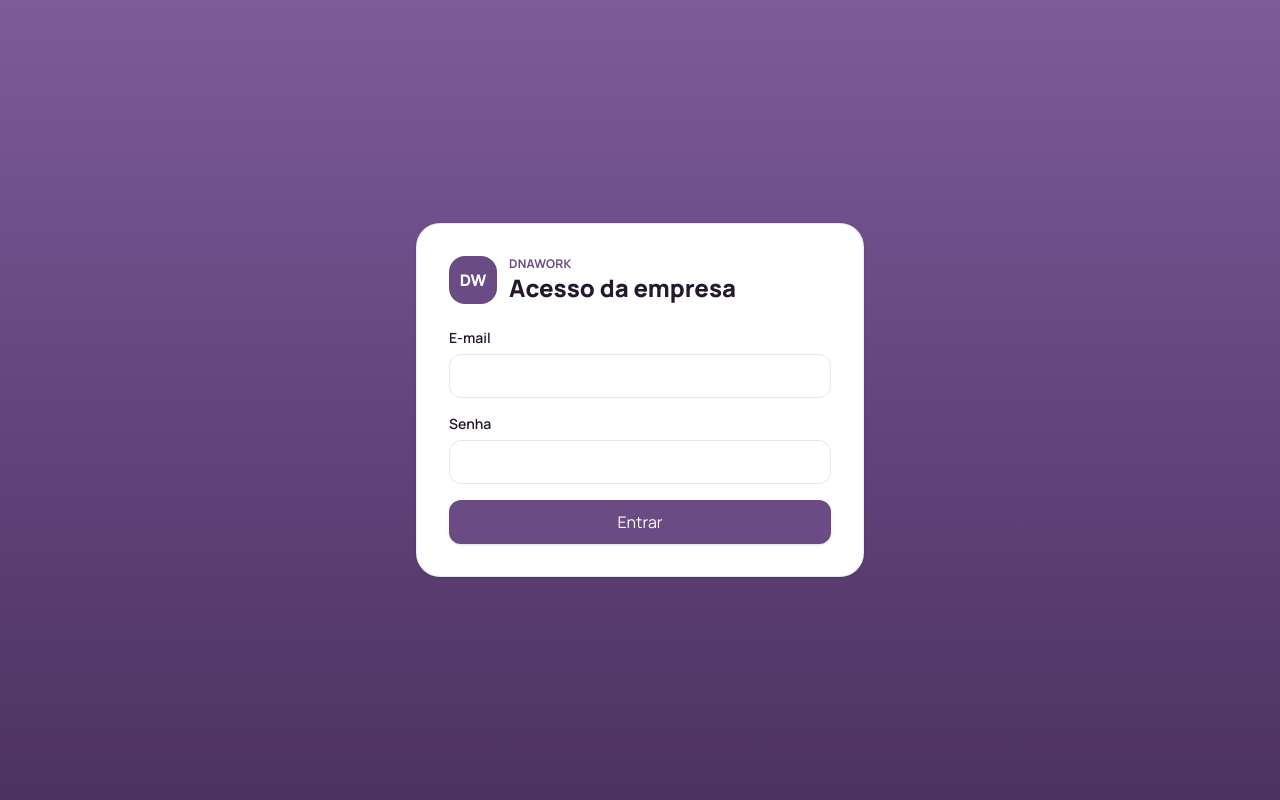
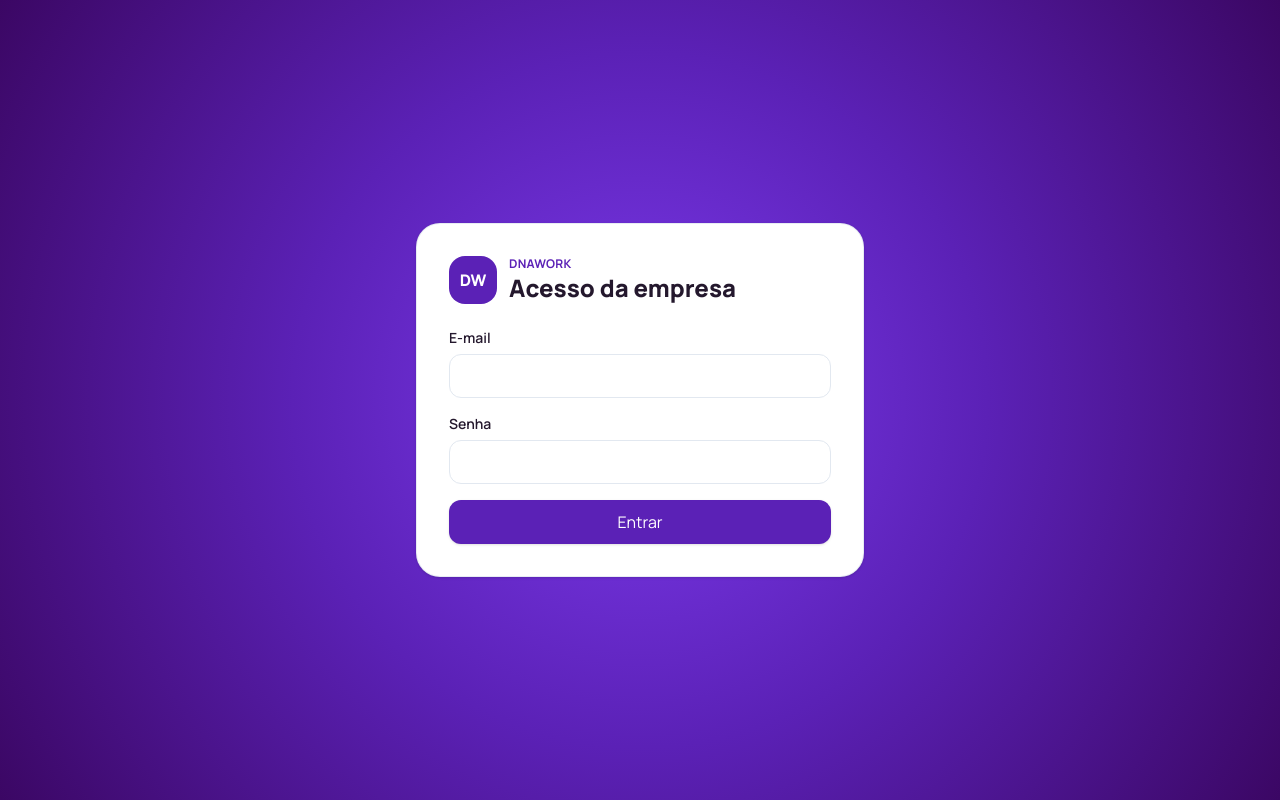
Before and after one commit to caiovpinheiro/sistema-dna-empresas, a React (Vite) app in the folder frontend/: page /login in a window 1280 px wide. Built offline with nearby package versions, Linux system fonts and the light colour scheme.

Commit message:
Deixa o login das empresas num roxo mais vivo.

```diff
--- a/frontend/src/App.tsx
+++ b/frontend/src/App.tsx
@@ -186,9 +186,9 @@ function LoginPage() {
     <TelaCentral>
       <Card className="w-full max-w-md p-8 hover:translate-y-0">
         <div className="mb-6 flex items-center gap-3">
-          <span className="grid h-12 w-12 place-items-center rounded-2xl bg-purple-brand font-extrabold text-white">DW</span>
+          <span className="grid h-12 w-12 place-items-center rounded-2xl bg-[#5b21b6] font-extrabold text-white">DW</span>
           <div>
-            <p className="text-xs font-bold tracking-wide uppercase text-purple-brand">DNAWORK</p>
+            <p className="text-xs font-bold tracking-wide uppercase text-[#5b21b6]">DNAWORK</p>
             <h1 className="text-2xl font-extrabold">Acesso da empresa</h1>
           </div>
         </div>
@@ -260,7 +260,7 @@ function Painel({ titulo, texto, detalhe }: { titulo: string; texto: string; det
 }
 
 function TelaCentral({ children }: { children: ReactNode }) {
-  return <div className="grid min-h-screen place-items-center bg-gradient-to-b from-[#7d5b99] to-[#4c3262] px-4">{children}</div>;
+  return <div className="grid min-h-screen place-items-center bg-[radial-gradient(circle_at_center,#7c3aed_0%,#5b21b6_46%,#3b0764_100%)] px-4">{children}</div>;
 }
 
 function iconeDe(label: string): LucideIcon {
--- a/frontend/src/components/ui.tsx
+++ b/frontend/src/components/ui.tsx
@@ -3,7 +3,7 @@ import type { ButtonHTMLAttributes, InputHTMLAttributes, ReactNode, SelectHTMLAt
 const buttonBase = "inline-flex items-center justify-center gap-2 rounded-xl px-4 py-2.5 text-sm font-semibold shadow-sm transition duration-200 hover:-translate-y-0.5 hover:shadow-md active:translate-y-0 active:scale-[0.97] disabled:cursor-not-allowed disabled:opacity-50 disabled:hover:translate-y-0 disabled:hover:shadow-sm";
 
 const variants = {
-  primary: "bg-purple-brand text-white hover:bg-[#5a3f70]",
+  primary: "bg-[#5b21b6] text-white hover:bg-[#4c1d95]",
   secondary: "bg-white text-[#24182d] ring-1 ring-slate-200 hover:bg-slate-50",
   ghost: "text-slate-600 shadow-none hover:bg-white/80 hover:shadow-none",
 };
--- a/frontend/src/index.css
+++ b/frontend/src/index.css
@@ -42,7 +42,7 @@ button, a {
   z-index: 60;
   display: grid;
   place-items: center;
-  background: linear-gradient(#7d5b99, #4c3262);
+  background: radial-gradient(circle at center, #7c3aed 0%, #5b21b6 46%, #3b0764 100%);
 }
 
 .login-ok {
@@ -59,15 +59,16 @@ button, a {
   width: 88px;
   height: 88px;
   border-radius: 999px;
-  background: white;
-  color: #6a4b84;
+  background: #f5f3ff;
+  color: #5b21b6;
+  box-shadow: 0 0 0 10px rgb(196 181 253 / 35%);
 }
 
 .login-ring {
   position: absolute;
   inset: 0;
   border-radius: inherit;
-  border: 2px solid white;
+  border: 2px solid #c4b5fd;
   animation: login-ring 900ms ease-out both;
 }
 
```
